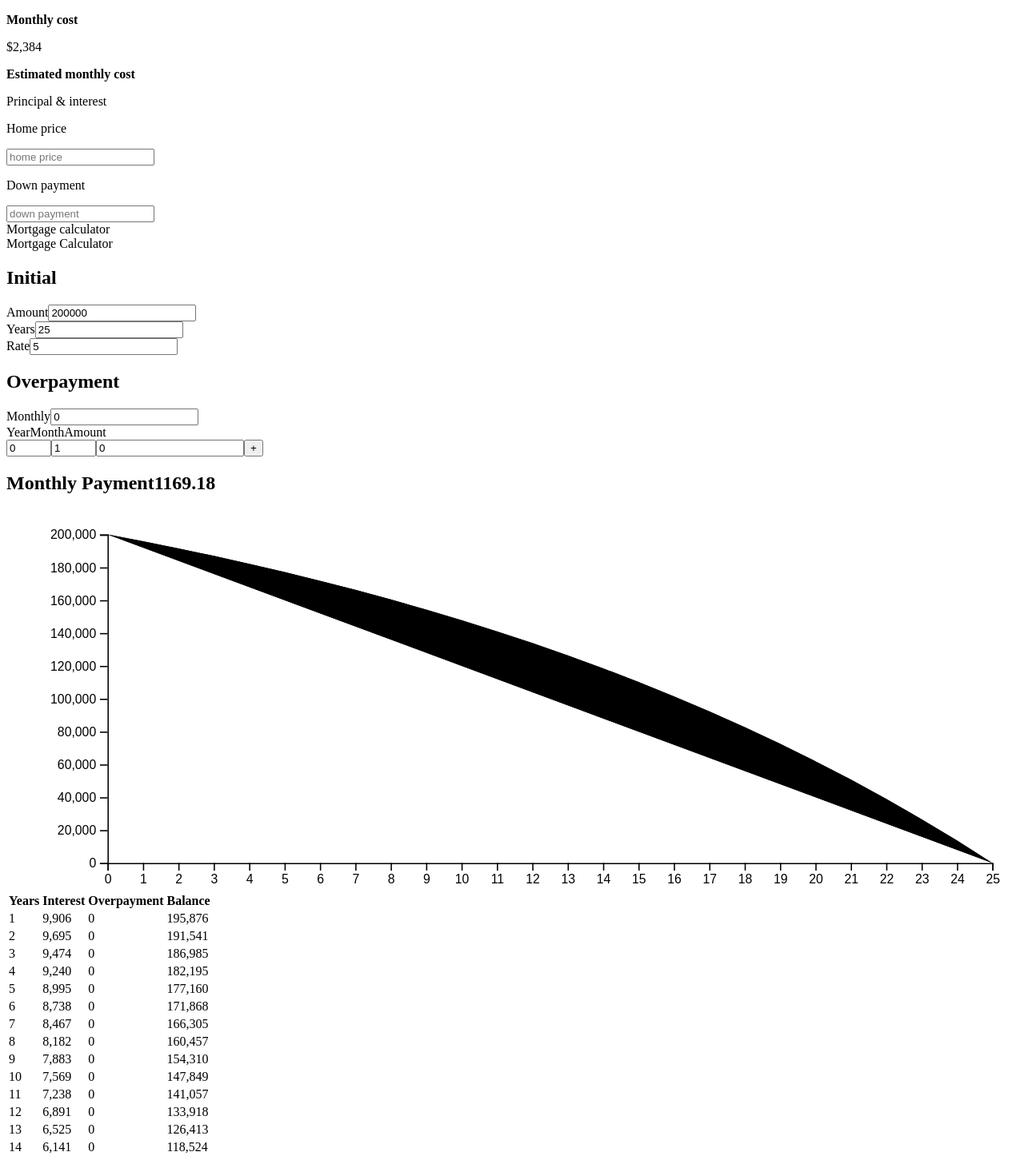
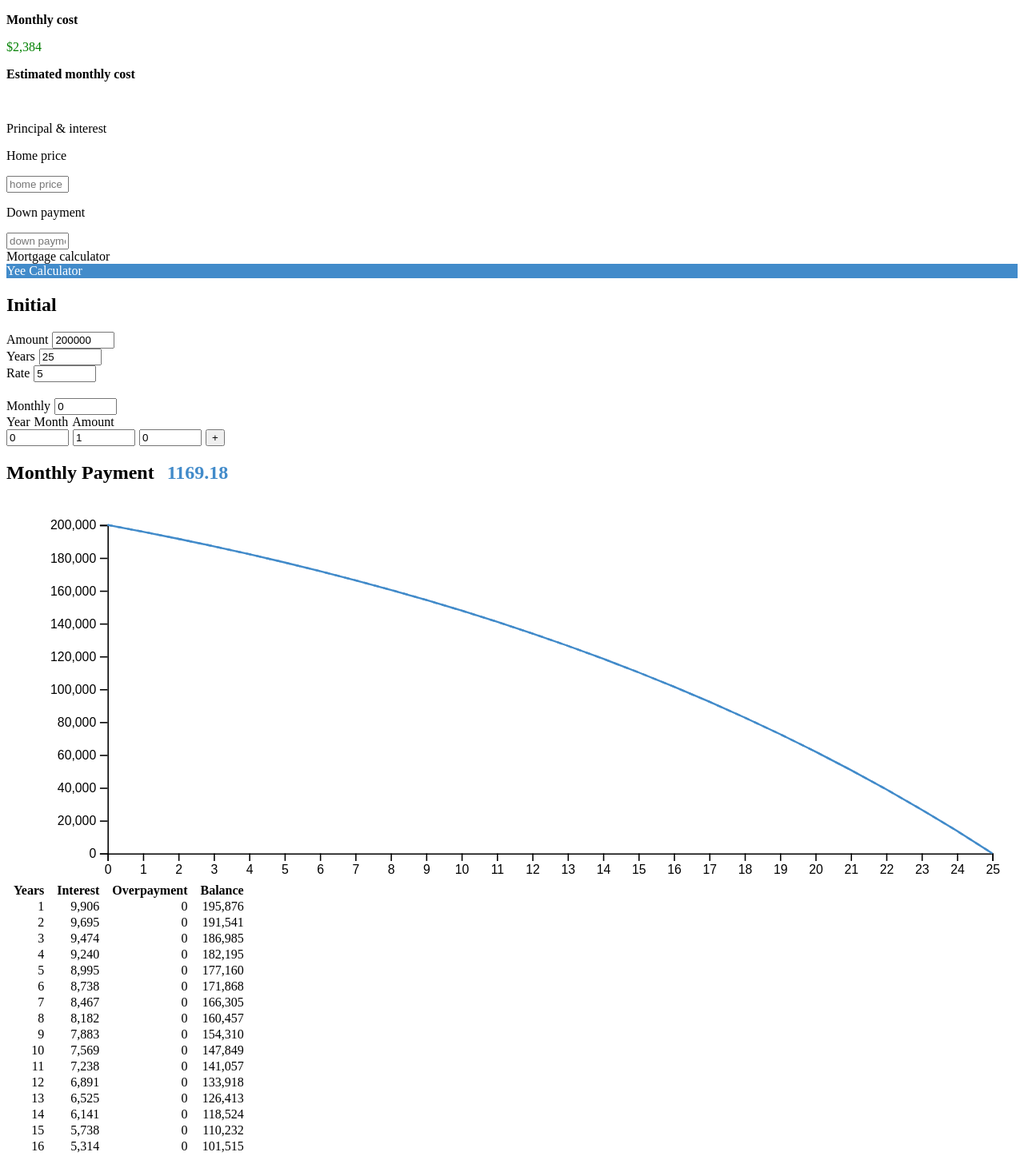
Before and after one commit to team-git-rekt/Zeelo, a React (Create React App) app in the folder react-client/: page / in a window 1280 px wide. Shown: the top 1446 px of the page at 80% size. Built offline with nearby package versions, Linux system fonts and the light colour scheme; no server answers; the HTML template or start-up script is replaced by a standard one.

Commit message:
updated small bug with runtime err

```diff
--- a/react-client/src/App.jsx
+++ b/react-client/src/App.jsx
@@ -2,6 +2,10 @@ import React from "react"
 import Overview from "./components/Overview.jsx"
 import Dropdown from "./components/Dropdown.jsx"
 import Pricing from "./components/Pricing.jsx"
+import './app.css'
+import "regenerator-runtime/runtime"
+import "@babel/polyfill";
+
 const App = () => {
   return (
     <div>
--- /dev/null
+++ b/react-client/src/app.css
@@ -0,0 +1,56 @@
+.accordion{
+  margin-top:50px;
+}
+
+.dwnPayTxt{
+  padding-top: 3em
+}
+
+.emc{
+  color: green;
+}
+
+.staticMenu{
+  position: static;
+}
+.navbar {
+  background-color: #428bca;
+  margin-bottom: 10px;
+}
+
+.navbar .navbar-brand {
+  color: #ffffff;
+}
+
+input,
+select,
+label {
+  width: 70px;
+  margin-right: 5px;
+}
+
+th,
+td {
+  padding: 0 7px;
+  text-align: right;
+}
+
+.money {
+  padding-left: 1rem;
+  color: #428bca;
+}
+
+tbody,
+tfoot tr:first-child {
+  border-top: #428bca solid 1px;
+}
+
+.line {
+  fill: none;
+  stroke: #428bca;
+  stroke-width: 1.5px;
+}
+
+.baseline {
+  stroke-dasharray: 4, 4;
+}
--- a/react-client/src/components/MortgageApp.jsx
+++ b/react-client/src/components/MortgageApp.jsx
@@ -33,7 +33,7 @@ const MortgageApp = () => {
     <div>
       <nav className="navbar navbar-default">
         <div className="navbar-header">
-          <div className="navbar-brand">Mortgage Calculator</div>
+          <div className="navbar-brand">Yee Calculator</div>
         </div>
       </nav>
       <div className="container-fluid">
@@ -69,7 +69,7 @@ const MortgageApp = () => {
           </div>
           <div className="col-sm-8">
             <div>
-              <h2>Overpayment</h2>
+              <h2></h2>
               <label>Monthly</label>
               <input
                 type="number"
```
Also changed, not shown: package.json (+19 -12 lines), webpack.config.js (+43 -9 lines), 2 other files (tests, documents, lock files or other folders).
